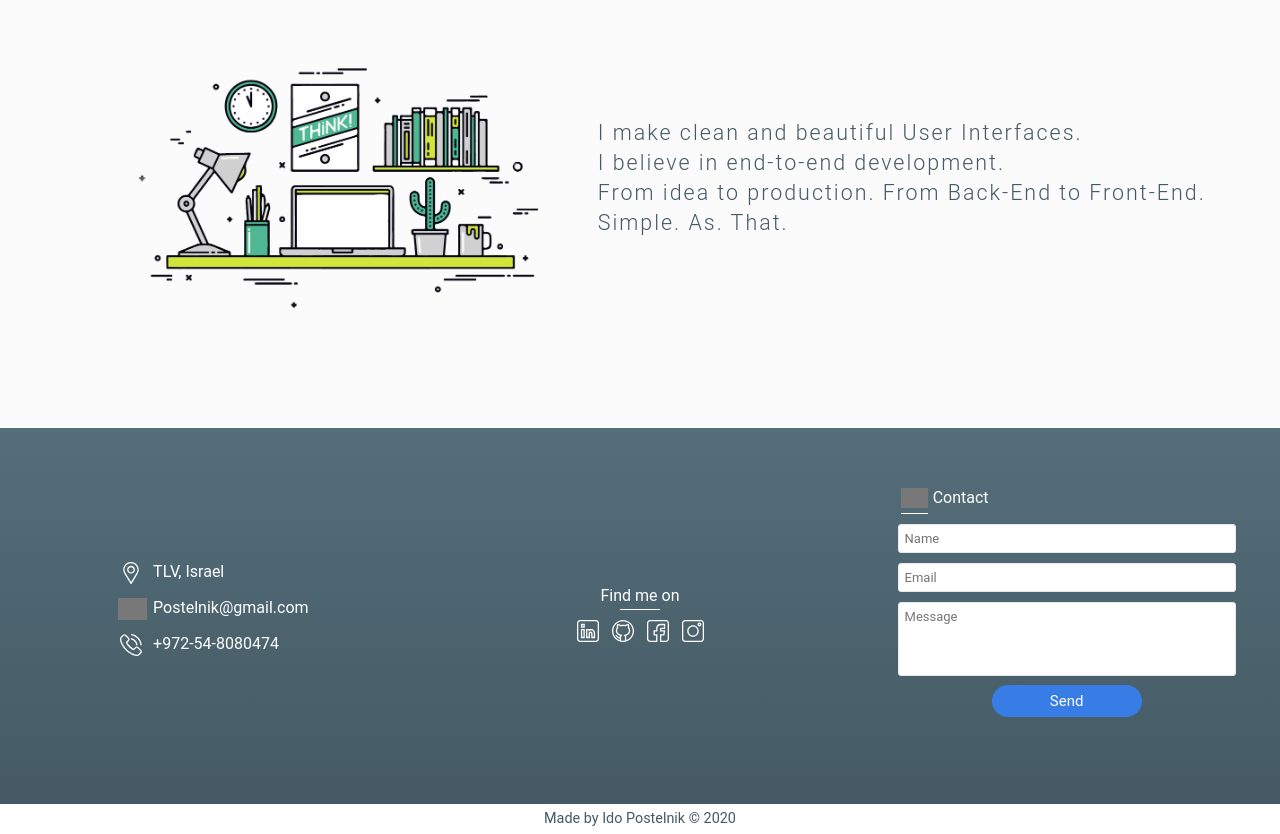
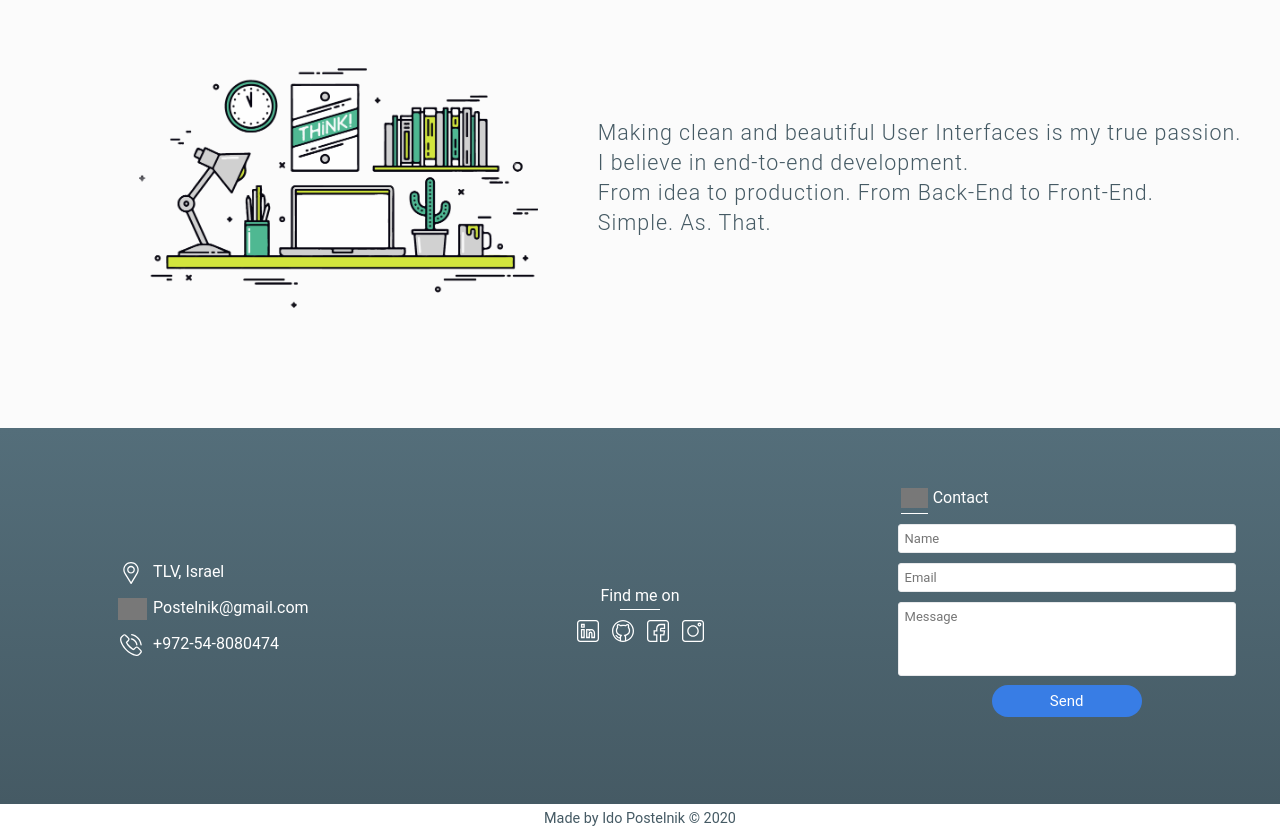
Before and after one commit to ido-postelnik/ido-postelnik-website, a Vue app: page / in a window 1280 px wide. Shown: the part 1040-1874 px from the top of the page. Built offline with nearby package versions, Linux system fonts and the light colour scheme; no server answers; grey boxes are pictures that could not be loaded.

Commit message:
[src] Highlight sentence text

```diff
--- a/src/components/AppHeader.vue
+++ b/src/components/AppHeader.vue
@@ -121,7 +121,7 @@ export default {
 }
 
 @mixin solid-background {
-  box-shadow: 0px 1px 5px 0px rgba($beige, 0.75);
+  box-shadow: 0px 1px 3px 0px rgba($beige, 0.75);
   height: $header-height;
 
   &.inner-page-background{
--- a/src/components/shared/Button.vue
+++ b/src/components/shared/Button.vue
@@ -53,7 +53,7 @@ export default {
   transition: 0.2s ease;
 
   &:hover{
-    background-color: darken(#387de5, 10%);
+    background-color: darken(#387de5, 8%);
   }
 }
 
--- a/src/views/Home.vue
+++ b/src/views/Home.vue
@@ -68,7 +68,7 @@
         <div class="highlight-image"></div>
       </div>
       <p class="highlight-sentence-container flex column layout-align-start-center p-l-50">
-        <span class="m-b-5">I make clean and beautiful User Interfaces.</span>
+        <span class="m-b-5">Making clean and beautiful User Interfaces is my true passion.</span>
         <span class="m-b-5">I believe in end-to-end development.</span>
         <span class="m-b-5">From idea to production. From Back-End to Front-End.</span>
         <span>Simple. As. That.</span>
@@ -632,13 +632,26 @@ $main-container-height-lg: calc(#{$avatar-size} + #{$hero-title} + #{$work-flow-
       align-items: center;
       padding: 0 10px 0 10px;
 
+      span::after{
+        content: '';
+        display: block;
+        width: 65px;
+        height: 1px;
+        background-color: #adadad;
+        margin: 5px auto 1px;
+      }
+
       @include md {
         font-size: calc(1.1rem + 0.3vw);
-        letter-spacing: 2px;
+        letter-spacing: 1px;
         margin-top: 0;
         align-items: start;
         padding: 0 10px 30px 10px;
         flex: 5;
+
+        span::after{
+          display: none;
+        }
       }
 
       @include lg {
```
